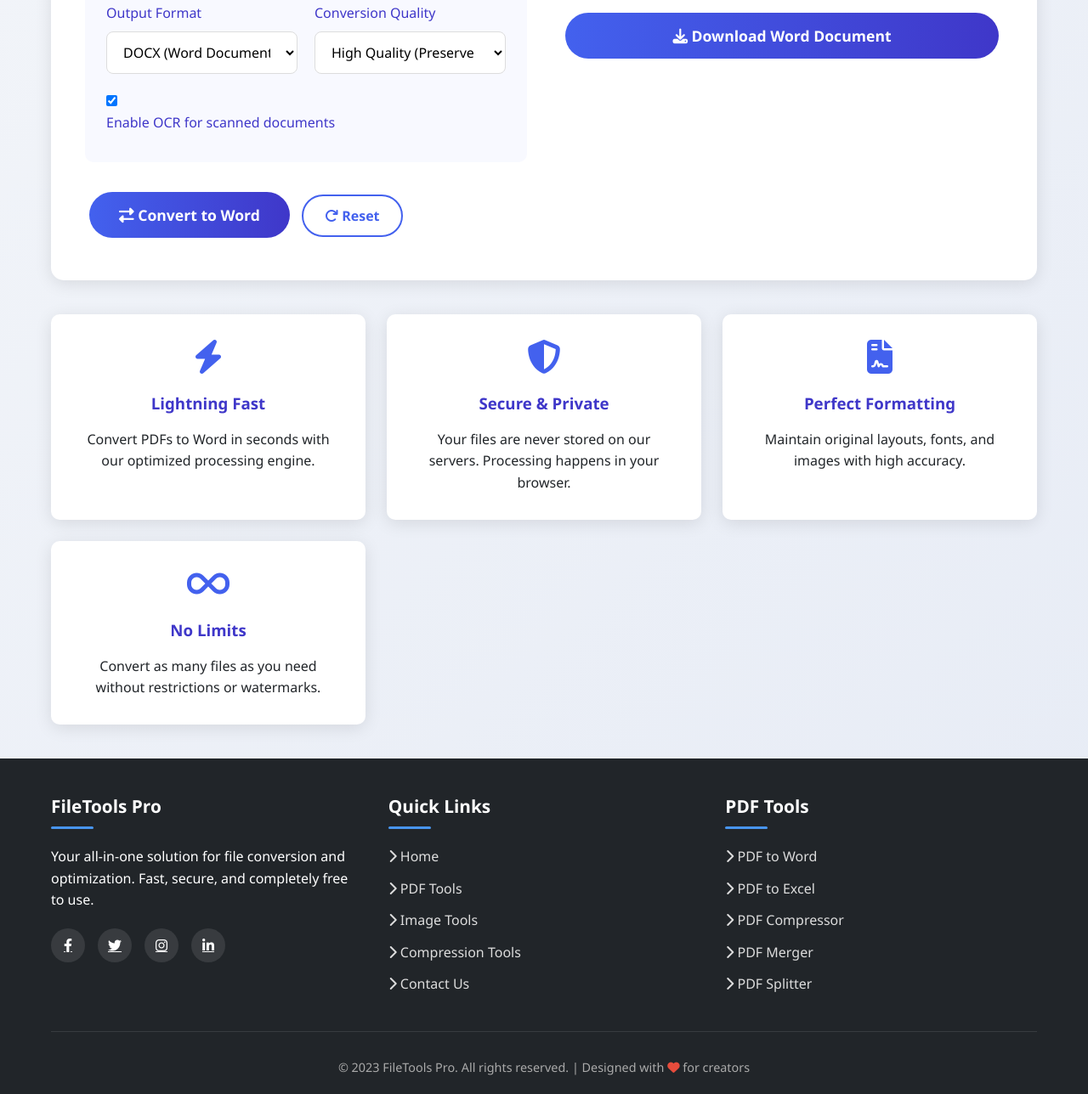
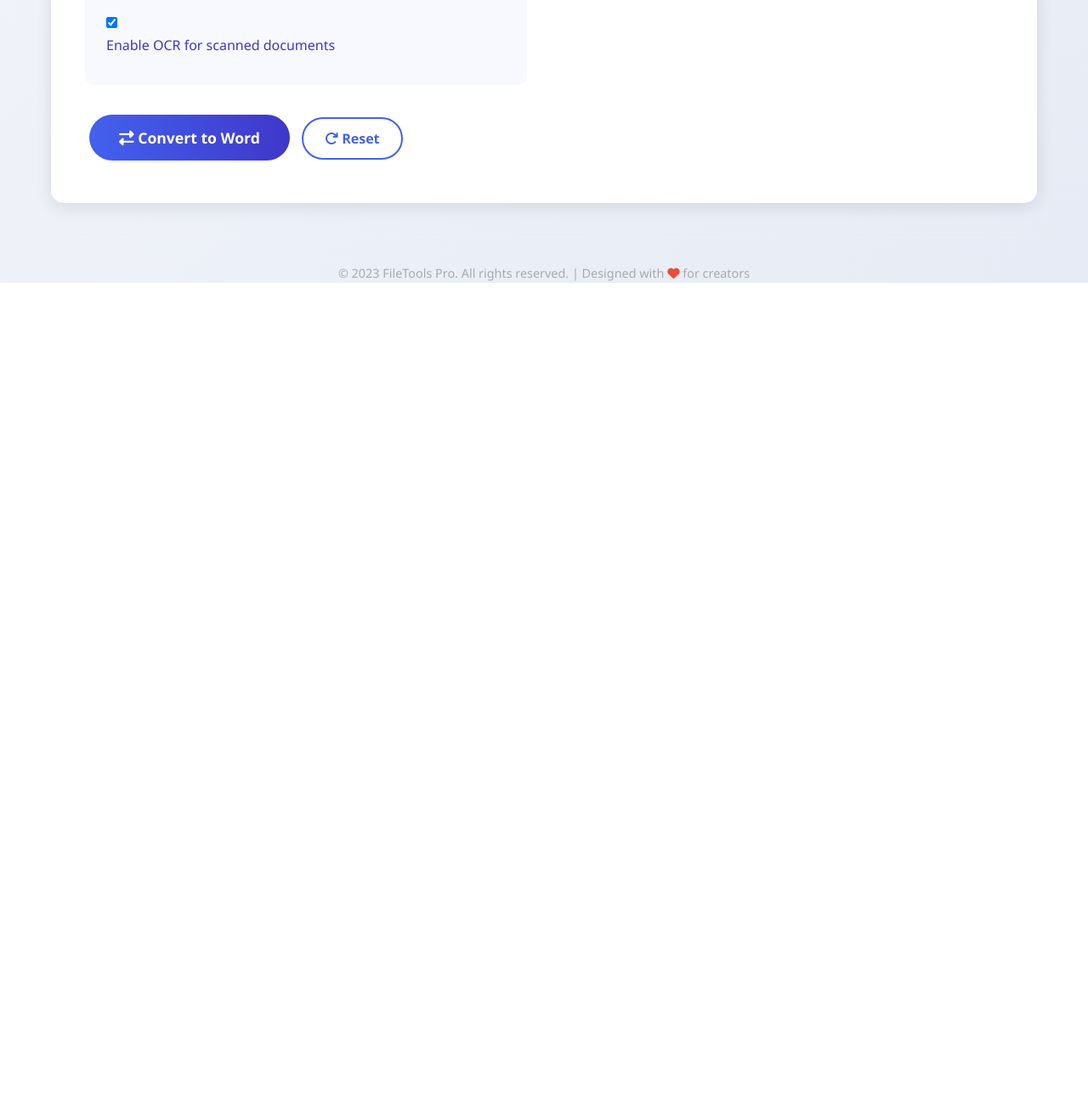
Before and after one commit to Harshagowdagm8/Tool, a plain HTML site: page pdf-converter.html in a window 1280 px wide. Shown: the part 939-2227 px from the top of the page at 85% size. After the commit the page ends 1272 px from the top, so only its background shows below. Drawn offline with Linux system fonts and the light colour scheme.

Commit message:
Update pdf-converter.html

```diff
--- a/pdf-converter.html
+++ b/pdf-converter.html
@@ -520,10 +520,7 @@
             <nav id="mainNav">
                 <ul>
                     <li><a href="index.html"><i class="fas fa-home"></i> Home</a></li>
-                    <li><a href="#"><i class="fas fa-images"></i> Image Tools</a></li>
-                    <li><a href="#"><i class="fas fa-file-pdf"></i> PDF Tools</a></li>
-                    <li><a href="#"><i class="fas fa-compress-alt"></i> Compression</a></li>
-                    <li><a href="#"><i class="fas fa-info-circle"></i> About</a></li>
+
                 </ul>
             </nav>
 
@@ -537,7 +534,6 @@
     <section class="tool-hero">
         <div class="container">
             <h1>PDF to Word Converter</h1>
-            <p>Transform your PDF documents into editable Word files with perfect formatting. Fast, secure, and completely free!</p>
         </div>
     </section>
 
@@ -630,68 +626,6 @@
                 </div>
             </div>
         </div>
-
-        <div class="features">
-            <div class="feature-card">
-                <i class="fas fa-bolt"></i>
-                <h3>Lightning Fast</h3>
-                <p>Convert PDFs to Word in seconds with our optimized processing engine.</p>
-            </div>
-            <div class="feature-card">
-                <i class="fas fa-shield-alt"></i>
-                <h3>Secure & Private</h3>
-                <p>Your files are never stored on our servers. Processing happens in your browser.</p>
-            </div>
-            <div class="feature-card">
-                <i class="fas fa-file-contract"></i>
-                <h3>Perfect Formatting</h3>
-                <p>Maintain original layouts, fonts, and images with high accuracy.</p>
-            </div>
-            <div class="feature-card">
-                <i class="fas fa-infinity"></i>
-                <h3>No Limits</h3>
-                <p>Convert as many files as you need without restrictions or watermarks.</p>
-            </div>
-        </div>
-    </div>
-
-    <!-- Footer -->
-    <footer>
-        <div class="container">
-            <div class="footer-container">
-                <div class="footer-col">
-                    <h3>FileTools Pro</h3>
-                    <p>Your all-in-one solution for file conversion and optimization. Fast, secure, and completely free to use.</p>
-                    <div class="social-links">
-                        <a href="#"><i class="fab fa-facebook-f"></i></a>
-                        <a href="#"><i class="fab fa-twitter"></i></a>
-                        <a href="#"><i class="fab fa-instagram"></i></a>
-                        <a href="#"><i class="fab fa-linkedin-in"></i></a>
-                    </div>
-                </div>
-
-                <div class="footer-col">
-                    <h3>Quick Links</h3>
-                    <ul class="footer-links">
-                        <li><a href="#"><i class="fas fa-chevron-right"></i> Home</a></li>
-                        <li><a href="#"><i class="fas fa-chevron-right"></i> PDF Tools</a></li>
-                        <li><a href="#"><i class="fas fa-chevron-right"></i> Image Tools</a></li>
-                        <li><a href="#"><i class="fas fa-chevron-right"></i> Compression Tools</a></li>
-                        <li><a href="#"><i class="fas fa-chevron-right"></i> Contact Us</a></li>
-                    </ul>
-                </div>
-
-                <div class="footer-col">
-                    <h3>PDF Tools</h3>
-                    <ul class="footer-links">
-                        <li><a href="#"><i class="fas fa-chevron-right"></i> PDF to Word</a></li>
-                        <li><a href="#"><i class="fas fa-chevron-right"></i> PDF to Excel</a></li>
-                        <li><a href="#"><i class="fas fa-chevron-right"></i> PDF Compressor</a></li>
-                        <li><a href="#"><i class="fas fa-chevron-right"></i> PDF Merger</a></li>
-                        <li><a href="#"><i class="fas fa-chevron-right"></i> PDF Splitter</a></li>
-                    </ul>
-                </div>
-            </div>
 
             <div class="copyright">
                 <p>&copy; 2023 FileTools Pro. All rights reserved. | Designed with <i class="fas fa-heart" style="color:#e74c3c"></i> for creators</p>
```
